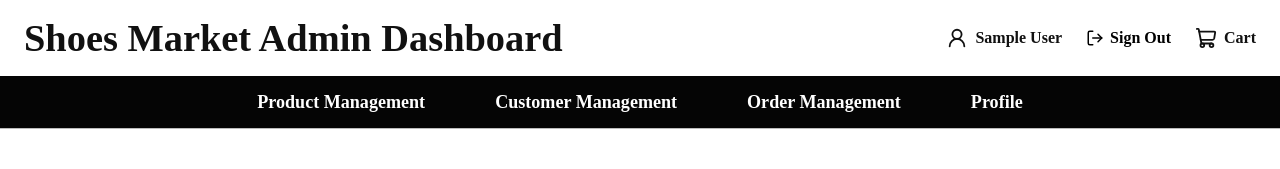
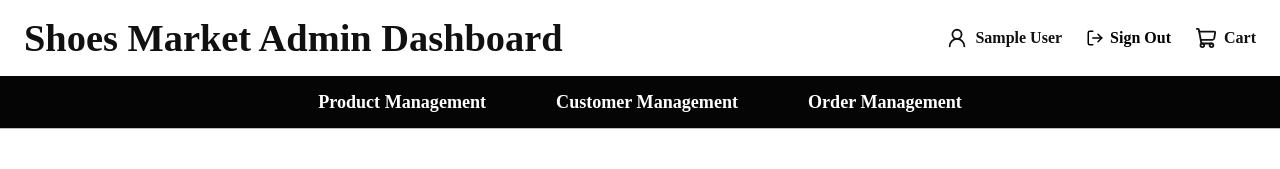
Before and after one commit to JuneYunDev/ShoesMarket, a React (Vite) app: page /admin/orders in a window 1280 px wide. Shown: the top 169 px of the page. Built offline with nearby package versions, Linux system fonts and the light colour scheme; no server answers; the database is empty; sample sign-in values are in the browser's storage; a web font is replaced by a local one.

Commit message:
Delete profile page from admin header

```diff
--- a/src/components/admin/adminHeader.jsx
+++ b/src/components/admin/adminHeader.jsx
@@ -85,17 +85,6 @@ const AdminHeader = () => {
         >
           Order Management
         </NavLink>
-
-        <NavLink
-          to="/admin/profile"
-          className={({ isActive }) =>
-            isActive
-              ? "admin-navigation__link admin-navigation__link--active"
-              : "admin-navigation__link"
-          }
-        >
-          Profile
-        </NavLink>
       </nav>
     </header>
   );
```
